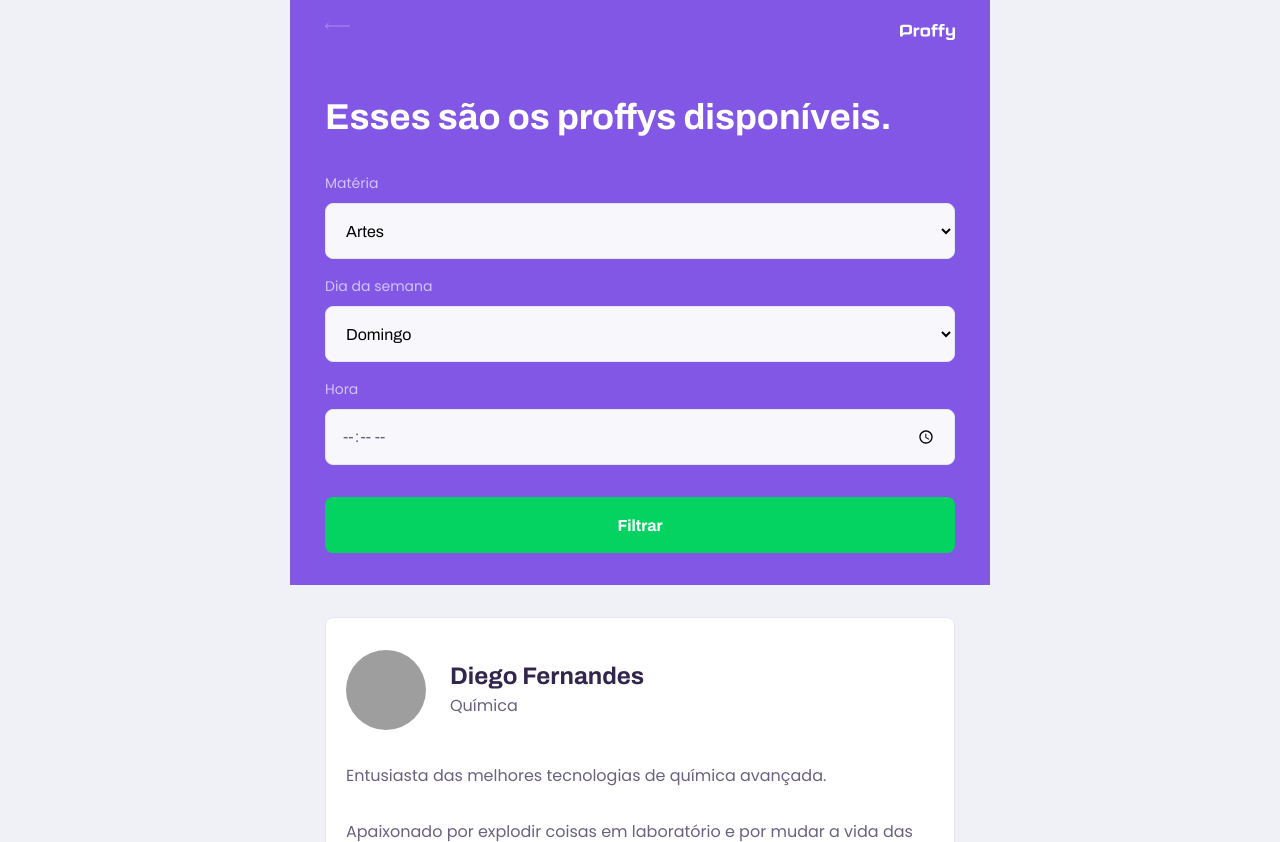
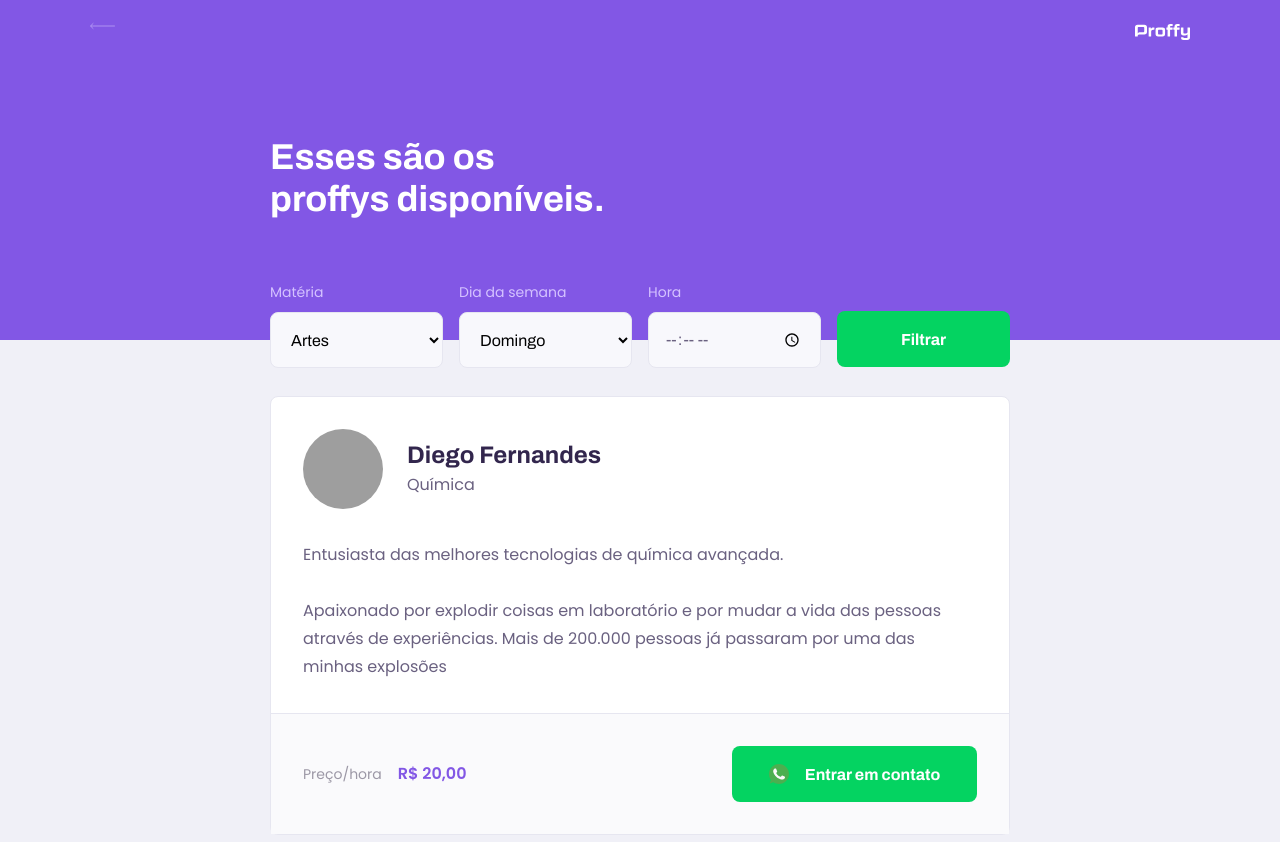
Before and after one commit to fernandohmg/nlw2, a plain HTML site: page study.html in a window 1280 px wide. Shown: the top 842 px of the page. Drawn offline with Linux system fonts and the light colour scheme; grey boxes are pictures that could not be loaded.

Commit message:
Study page - desktop version

```diff
--- a/styles/partials/page-study.css
+++ b/styles/partials/page-study.css
@@ -34,6 +34,7 @@
 .page-header .header-content {
   width: 90%;
   margin: 3.2rem auto;
+  position: relative;
 }
 
 .page-header .header-content strong {
@@ -147,7 +148,7 @@
   margin-top: 0.4rem;
 }
 
-.teacher-item p {
+.teacher-item > p {
   padding: 0 2rem;
   font-size: 1.6rem;
   line-height: 2.8rem;
@@ -195,3 +196,73 @@
 .teacher-item footer button:hover {
   background: var(--color-secondary-dark);
 }
+
+@media (min-width: 700px) {
+  #page-study #container {
+    max-width: 100vw;
+  }
+
+  .page-header {
+    height: 340px;
+  }
+
+  .page-header .top-bar-container {
+    max-width: 1100px;
+  }
+
+  .page-header .header-content {
+    max-width: 740px;
+    margin: 0 auto;
+    flex: 1 1;
+    padding-bottom: 48px;
+    display: flex;
+    flex-direction: column;
+    justify-content: center;
+  }
+
+  .page-header .header-content strong {
+    max-width: 350px;
+  }
+
+  .teacher-item header,
+  .teacher-item footer {
+    padding: 32px;
+  }
+
+  #search-teachers {
+    display: grid;
+    grid-template-columns: repeat(4, 1fr);
+    gap: 16px;
+    position: absolute;
+    bottom: -28px;
+  }
+
+  #page-study main {
+    padding: 32px 0;
+    max-width: 740px;
+    margin: 0 auto;
+  }
+
+  #search-teachers .select-block {
+    margin: 0;
+  }
+
+  .teacher-item > p {
+    padding: 0 32px;
+  }
+
+  .teacher-item footer p strong {
+    display: initial;
+    margin-left: 16px;
+  }
+
+  .teacher-item footer button {
+    width: 245px;
+    font-size: 16px;
+    justify-content: center;
+  }
+
+  .teacher-item footer button img {
+    margin-right: 16px;
+  }
+}
```
